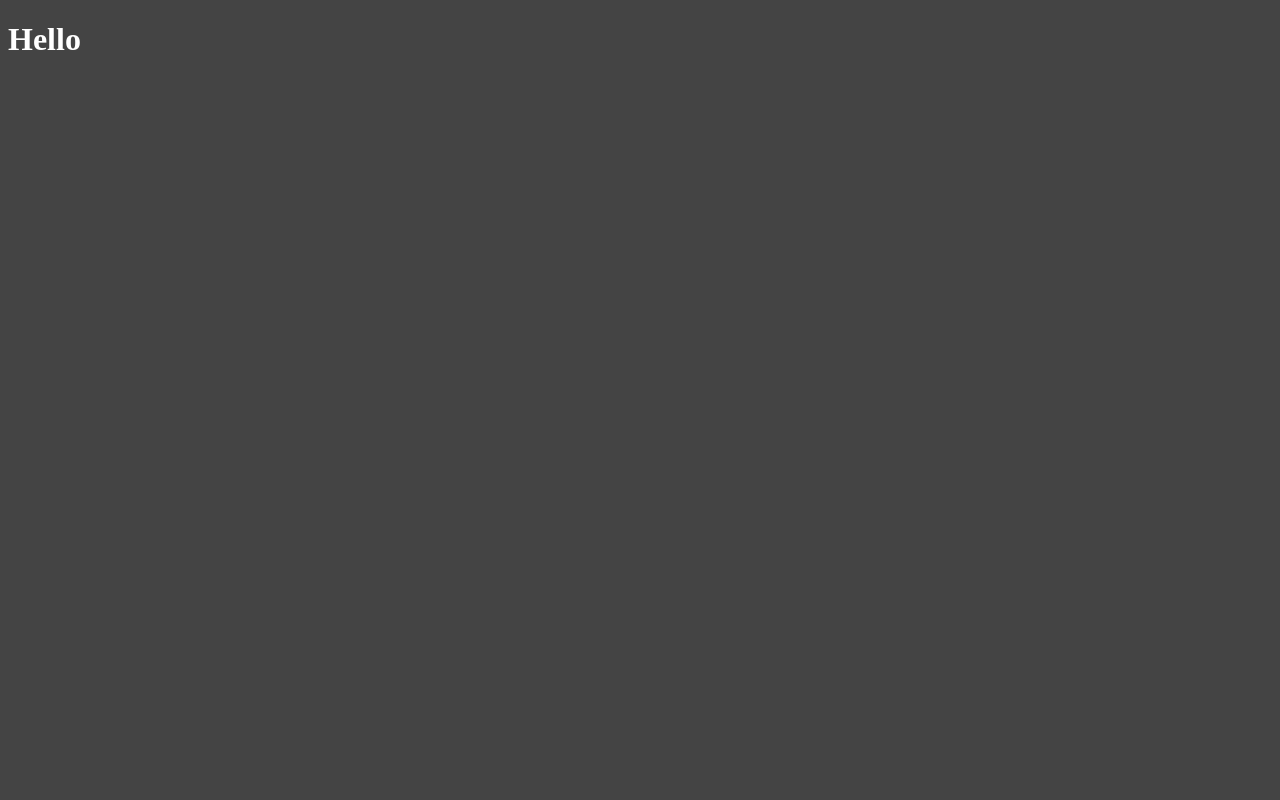
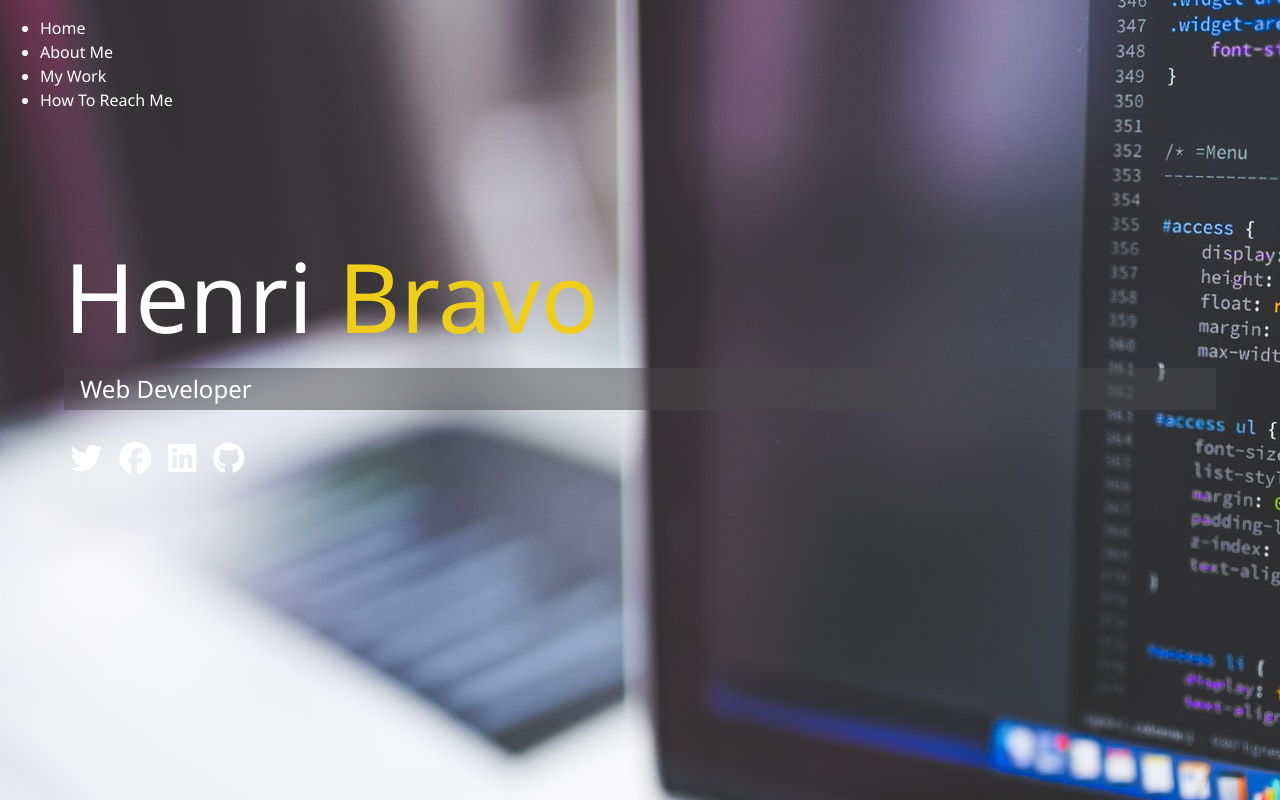
Before and after one commit to HencTheTank/portfolio, a website: page dist/index.html in a window 1280 px wide. Drawn offline with Linux system fonts and the light colour scheme.

Commit message:
tags spaced, persistant header, icons have transition, background image logic added using mixins and variables

```diff
--- a/scss/main.scss
+++ b/scss/main.scss
@@ -1,5 +1,86 @@
 $primary-color: #444;
+$secondary-color: #eece1a;
+$show-home-image: true;
+$home-image: url(../img/background.jpg);
+$background-opacity: 0.9;
+
+@mixin easeOut {
+  transition: all 0.5s ease-out;
+}
+
+@mixin background {
+  @if $show-home-image {
+    &#bg-img {
+      background: $home-image;
+    }
+  }
+}
+
+html {
+  font-size: 16px;
+}
+* {
+  box-sizing: border-box;
+}
 body {
+  @include background;
   background: $primary-color;
   color: white;
+  height: 100%;
+  margin: 0;
+  font-family: "Segoe UI", Tahoma, Geneva, Verdana, sans-serif;
+  line-height: 1.5;
 }
+
+//Headings
+h1,
+h2,
+h3 {
+  margin: 0;
+  font-weight: 400;
+
+  &.lg-heading {
+    font-size: 6rem;
+  }
+  &.sm-heading {
+    margin-bottom: 2rem;
+    padding: 0.2rem 1rem;
+    background: rgba(lighten($primary-color, 2), 0.5);
+  }
+}
+
+a {
+  color: #fff;
+  text-decoration: none;
+}
+
+header {
+  position: fixed;
+  z-index: 2;
+  width: 100%;
+}
+
+.text-secondary {
+  color: $secondary-color;
+}
+
+main {
+  padding: 4rem;
+  height: 100%;
+  .icons {
+    margin-top: 1rem;
+    a {
+      padding: 0.4rem;
+      &:hover {
+        color: $secondary-color;
+        @include easeOut;
+      }
+    }
+  }
+  &#home {
+    overflow: hidden;
+    h1 {
+      margin-top: 20vh;
+    }
+  }
+}
```
Also changed, not shown: dist/css/main.css, dist/img/background.jpg (added), dist/img/portrait.jpg (added), dist/img/portrait_small.jpg (added), dist/img/projects/project1.jpg (added), dist/img/projects/project2.jpg (added), dist/img/projects/project3.jpg (added), dist/img/projects/project4.jpg (added), dist/img/projects/project5.jpg (added), dist/index.html, dist/js/main.js (added).
